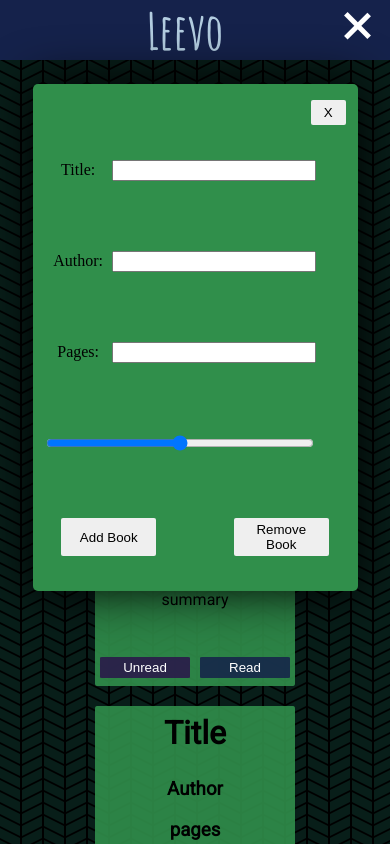
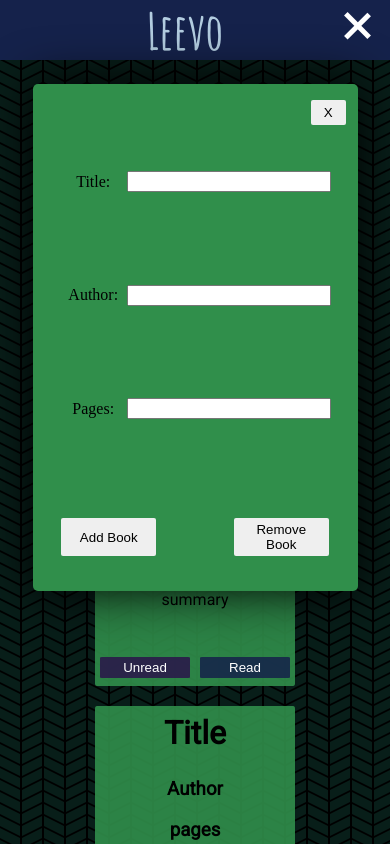
Before and after one commit to DMP92/Library, a plain HTML site: page index.html in a window 390 px wide. Both pictures are taken after a click on the button 365 px from the left and 25 px from the top of the page. Shown: the top 844 px of the page. Drawn offline with Linux system fonts and the light colour scheme.

Commit message:
Modal update
centered modal on mobile

```diff
--- a/index.html
+++ b/index.html
@@ -56,7 +56,6 @@
                     <input class="bookAuthor">
                     <label for="pages">Pages:</label>
                     <input class="bookPages">
-                    <input type="range" min="0" max="pages" value="50" class="slider" id="myRange">
                     </form>
 
                 </div>
--- a/main.js
+++ b/main.js
@@ -7,8 +7,8 @@
         this.summary
 }
 
+
 function addBookToLibrary() {
-    console.log("Eureka!");
     prompt("What books have you read?", "book title here");
     let name = prompt.value;
     let newBook = new Book(name);
--- a/style.css
+++ b/style.css
@@ -350,13 +350,13 @@
 
 .form {
     display: grid;
+    justify-self: center;
     grid-template-columns: 25% 75%;
-    grid-template-rows: 25% 25% 25% 25%;
+    grid-template-rows: 33% 33% 33%;
     grid-template-areas:
                     "title bookTitle"
                     "author bookAuthor"
-                    "pages bookPages"
-                    "slider slider";
+                    "pages bookPages";
     grid-row-gap: 20px;
     place-items: center stretch;
     width: 90%;
@@ -367,11 +367,7 @@
     text-indent: 5px;
 }
 
-.slider {
-    grid-area: "slider";
-    grid-column: span 2;
-    grid-row: 4;
-}
+
 .closeModal {
     grid-area: "x";
     grid-row: 0 / 2;
```
